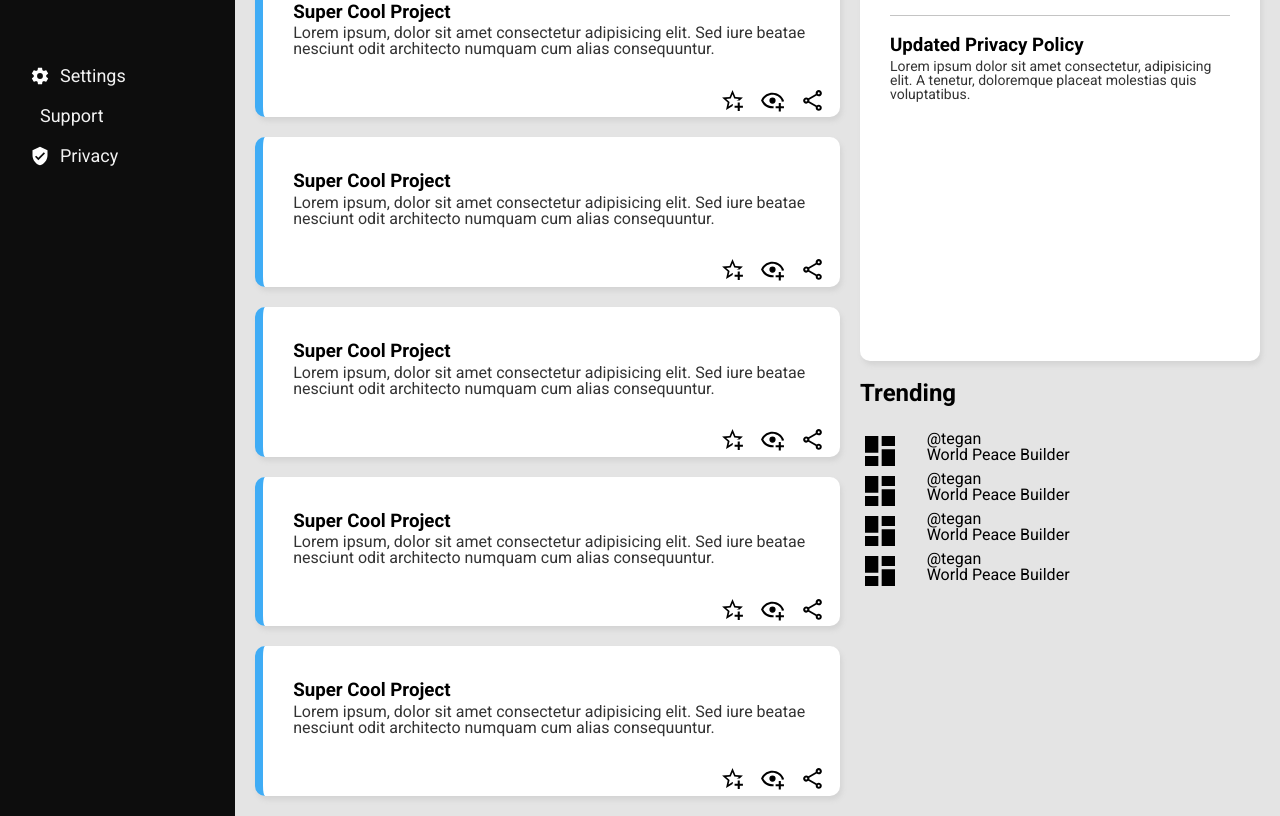
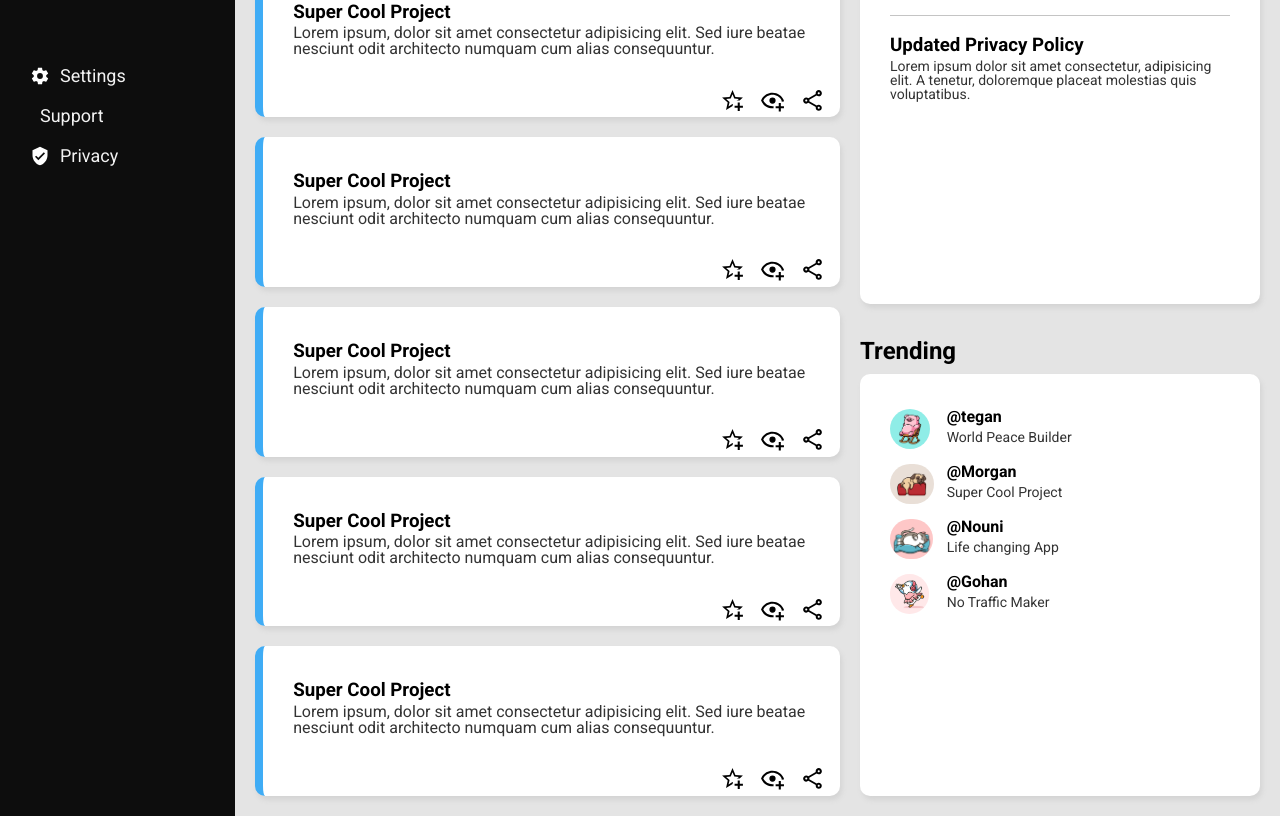
Before and after one commit to ashLuchowa/Odin_Dashboard, a plain HTML site: page index.html in a window 1280 px wide. Shown: the part 426-1242 px from the top of the page. Drawn offline with Linux system fonts and the light colour scheme.

Commit message:
Finish Trending section

```diff
--- a/index.html
+++ b/index.html
@@ -224,7 +224,7 @@
 
                 <div class="trendings-content">
                     <div class="trendings-subcontent">
-                        <img src="./img/view-dashboard.svg" alt="trending-pic" height="40px">
+                        <img src="./img/trending001.png" alt="trending-pic" height="40px">
                         <div class="trendings-subcontent-text">
                             <p>@tegan</p>
                             <p>World Peace Builder</p>
@@ -232,26 +232,26 @@
                     </div> <!-- trendings-subcontent -->
 
                     <div class="trendings-subcontent">
-                        <img src="./img/view-dashboard.svg" alt="trending-pic" height="40px">
+                        <img src="./img/trending002.png" alt="trending-pic" height="40px">
                         <div class="trendings-subcontent-text">
-                            <p>@tegan</p>
-                            <p>World Peace Builder</p>
+                            <p>@Morgan</p>
+                            <p>Super Cool Project</p>
                         </div> <!-- trendings-subcontent-text -->
                     </div> <!-- trendings-subcontent -->
 
                     <div class="trendings-subcontent">
-                        <img src="./img/view-dashboard.svg" alt="trending-pic" height="40px">
+                        <img src="./img/trending003.png" alt="trending-pic" height="40px">
                         <div class="trendings-subcontent-text">
-                            <p>@tegan</p>
-                            <p>World Peace Builder</p>
+                            <p>@Nouni</p>
+                            <p>Life changing App</p>
                         </div> <!-- trendings-subcontent-text -->
                     </div> <!-- trendings-subcontent -->
 
                     <div class="trendings-subcontent">
-                        <img src="./img/view-dashboard.svg" alt="trending-pic" height="40px">
+                        <img src="./img/trending004.png" alt="trending-pic" height="40px">
                         <div class="trendings-subcontent-text">
-                            <p>@tegan</p>
-                            <p>World Peace Builder</p>
+                            <p>@Gohan</p>
+                            <p>No Traffic Maker</p>
                         </div> <!-- trendings-subcontent-text -->
                     </div> <!-- trendings-subcontent -->
                 </div> <!-- trendings-content -->
--- a/main.css
+++ b/main.css
@@ -196,10 +196,6 @@ header {
 }
 
 /* -------------------- CONTENT GRID -------------------- */
-/* .main-content div {
-    border: 1px solid black;
-} */
-
 .main-content {
     background-color: var(--main-color-light);
     display: grid;
@@ -298,10 +294,37 @@ header {
 /* ----- Trending ----- */
 .trendings {
     display: grid;
-    grid-template-rows: 50px 1fr;
+    grid-template-rows: 35px 1fr;
+    padding-top: 15px;
+}
+
+.trendings-content {
+    background-color: white;
+    border-radius: 10px;
+    box-shadow: 2px 4px 5px #d4d4d4;
+    padding: 35px 30px 35px 30px;
 }
 
 .trendings-subcontent {
     display: grid;
     grid-template-columns: 1fr 5fr;
+    padding-top: 15px;
 }
+
+.trendings-subcontent:first-child {
+    padding-top: 0px;
+}
+
+.trendings-subcontent img {
+    border-radius: 80px;
+}
+
+.trendings-subcontent-text p:first-child {
+    font-weight: bold;
+    margin-bottom: 5px;
+}
+
+.trendings-subcontent-text P + p {
+    color: var(--text-color-sub);
+    font-size: 14px;
+}
```
Also changed, not shown: img/trending001.png (added), img/trending002.png (added), img/trending003.png (added), img/trending004.png (added).
